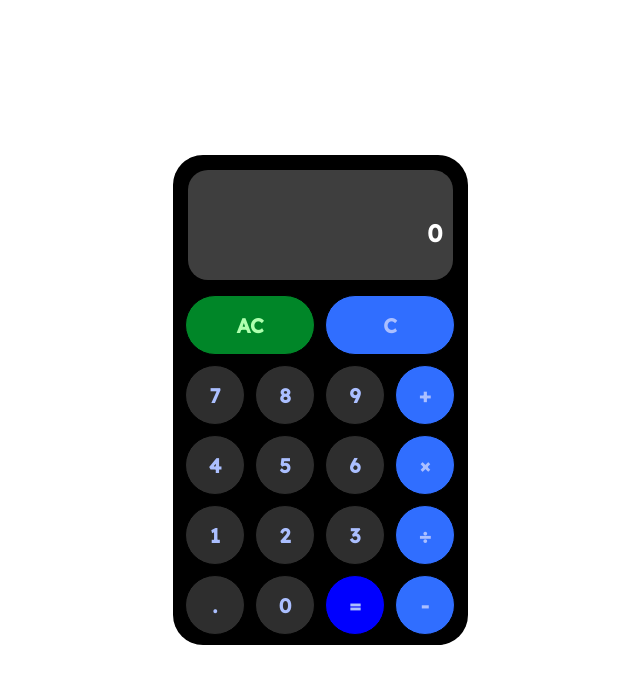
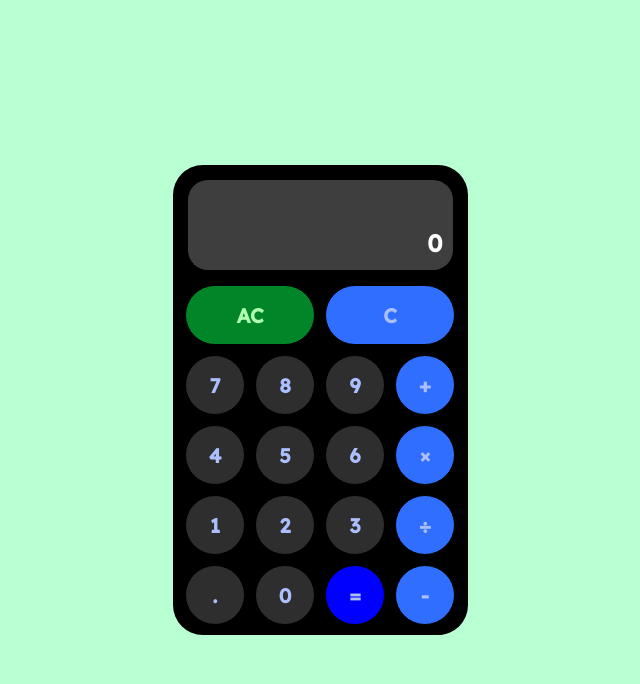
Before and after one commit to SandipR1710/Calculator, a plain HTML site: page index.html in a window 1280 px wide. Shown: the whole page, without its empty margins (320-960 px from the left). Drawn offline with Linux system fonts and the light colour scheme.

Commit message:
style added

```diff
--- a/index.html
+++ b/index.html
@@ -16,8 +16,12 @@
 <body>
     <div class="calculator">
         <div class="res">
-            <h3 class="exp"></h3>
-            <h2 class="result">0</h2>
+            <div class="first">
+                <h3 class="exp"></h3>
+            </div>
+            <div class="second">
+                <h2 class="result">0</h2>
+            </div>
         </div>
         <div class="btn ac" id="acb">AC</div>
         <div class="btn del" id="erase">C</div>
--- a/script.js
+++ b/script.js
@@ -126,7 +126,7 @@ dot.addEventListener('click',function(e){
         result.textContent=result.textContent+e.target.textContent;
     }
     if(lastClicked===3){
-        result.textContent='.';
+        result.textContent='0.';
     }
     dotClicked=1;
 });
--- a/style.css
+++ b/style.css
@@ -1,14 +1,13 @@
 *{
     margin: 0;
     padding: 0;
-    /* border:1px solid black; */
-    /* box-sizing: border-box; */
 }
 body{
     height: 100vh;
     display: flex;
     justify-content: center;
     align-items: center;
+    background-color: rgb(184, 255, 211);
 }
 .calculator{
     display: flex;
@@ -22,24 +21,34 @@ body{
 }
 .res{
     width:260px;
+    height:70px;
+    margin: 10px;
+    padding: 10px;
+    font-family: 'Lexend Deca', sans-serif;
+    border-radius: 20px;
+    background-color:rgb(62, 62, 62);
+}
+.first{
+    border-radius:20px 20px 0 0;
+}
+.second{
+    border-radius:0 0 20px 20px;
+}
+.second,.first{
     display: flex;
+    height: 35px;
     flex-direction: column;
     align-items: end;
     justify-content: center;
-    gap:15px;
-    height: 90px;
     color: white;
     background-color: rgb(62, 62, 62);
-    font-family: 'Lexend Deca', sans-serif;
-    margin: 10px;
-    padding: 10px;
-    border-radius: 20px;
 }
 .btn{
     height: 60px;
     width:60px;
     margin: 5px;
     /* background-color:aquamarine; */
+    transition: transform 0.2s ease;
     color:rgb(171, 191, 255);
     display: flex;
     justify-content: center;
@@ -77,3 +86,6 @@ body{
     border-radius:50px;
     background-color: rgb(48, 110, 255);
 }
+.btn:active{
+    transform: scale(1.1);
+}
```
